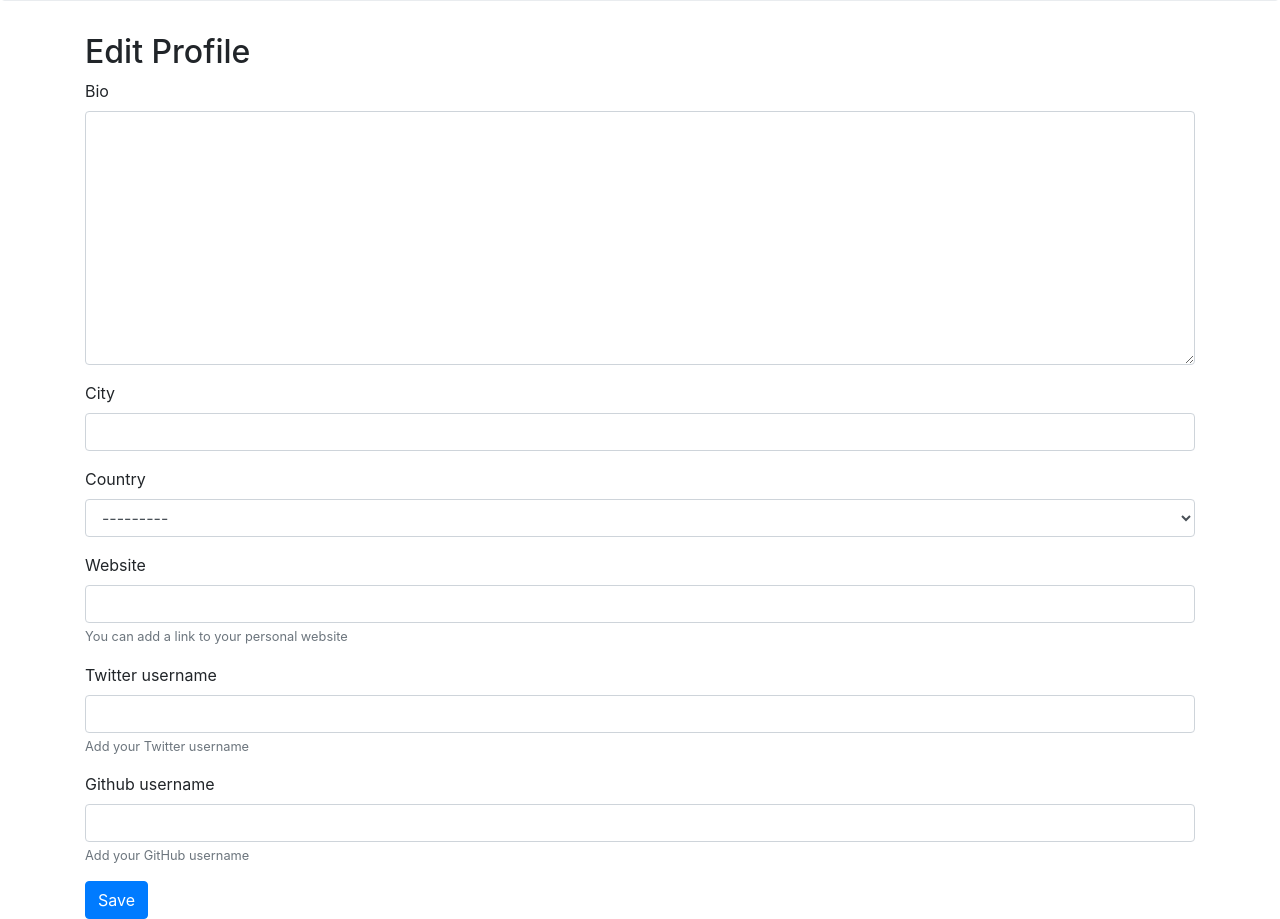
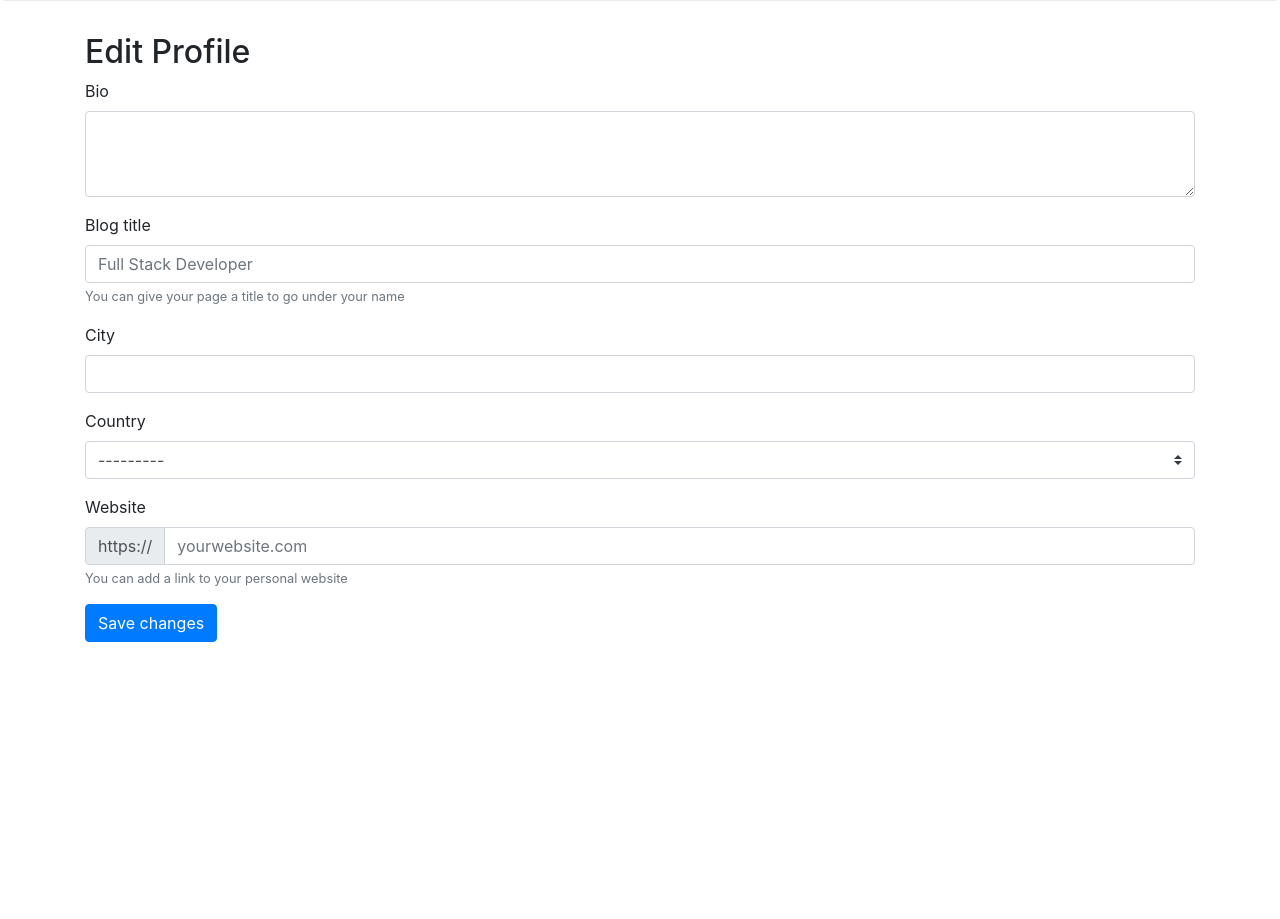
Before and after one commit to aliceridgway/django-blog, a Django app: a page that uses user/templates/user/profile.html in a window 1280 px wide. Shown: the part 392-1311 px from the top of the page. After the commit the page ends 1034 px from the top, so only its background shows below. Run offline with Django 3.2, Linux system fonts and the light colour scheme; the visitor is signed in with stand-in values (Sample User, id 1); data comes from the database, SQL or seed files in the repository; some libraries are stand-ins or nearby versions.

Commit message:
formats profile form using crispy forms

```diff
--- a/user/forms.py
+++ b/user/forms.py
@@ -2,9 +2,11 @@
 from django.contrib.auth.forms import UserCreationForm
 from django.contrib.auth.forms import ReadOnlyPasswordHashField
 from .models import User, Profile
-from django_countries.widgets import CountrySelectWidget
-from django.core.files import File
 from PIL import Image
+from crispy_forms.bootstrap import PrependedText, FormActions
+from crispy_forms.helper import FormHelper
+from crispy_forms.layout import Layout, Submit
+from crispy_forms.layout import Field
 
 
 class CustomUserCreationForm(UserCreationForm):
@@ -76,7 +78,24 @@
     A form to create/update a user profile. Includes all fields apart from
     profile_picture, which is handled in PhotoForm.
     """
+
+    def __init__(self, *args, **kwargs):
+        super(ProfileForm, self).__init__(*args, **kwargs)
+        self.helper = FormHelper()
+        self.helper.layout = Layout(
+            Field('bio', rows='3'),
+            Field('blog_title', placeholder='Full Stack Developer'),
+            Field('city'),
+            Field('country'),
+            PrependedText('website', 'https://', placeholder='yourwebsite.com'),
+            PrependedText('twitter', '@', placeholder='Your Twitter Handle'),
+            PrependedText('github', 'github.com/', placeholder='Your Github Username'),
+            FormActions(
+                Submit('save_changes', 'Save changes', css_class="btn-primary"),
+            )
+        )
+
     class Meta:
         model = Profile
-        fields = ('bio', 'city', 'country', 'website', 'twitter_username',
-                  'github_username')
+        fields = ('bio', 'blog_title', 'city', 'country', 'website', 'twitter',
+                  'github')
--- a/user/templates/user/profile.html
+++ b/user/templates/user/profile.html
@@ -29,8 +29,7 @@
     <form method="post" novalidate class="mt-6">
         {% csrf_token %}
         {% load crispy_forms_tags %}
-        {{ form | crispy}}
-        <input type="submit" value="Save" class="btn btn-primary">
+        {% crispy form %}
     </form>
 </div>
 
```
Also changed, not shown: user/tests/test_forms.py (+1 -1 lines).
